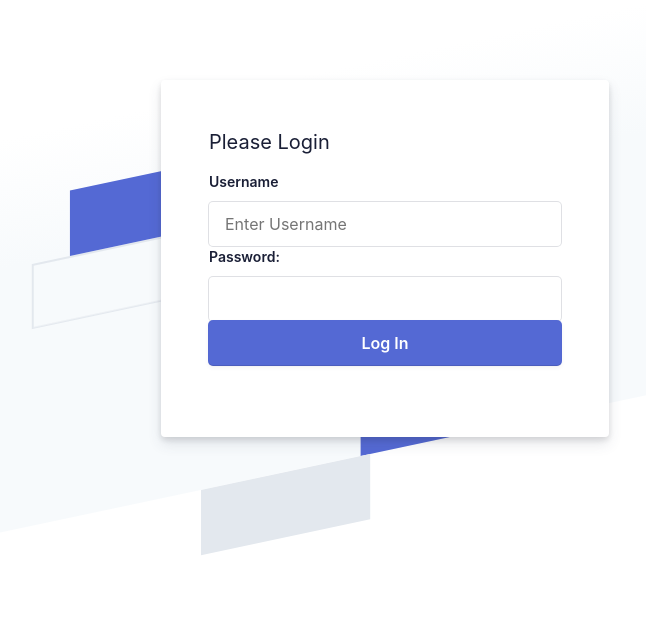
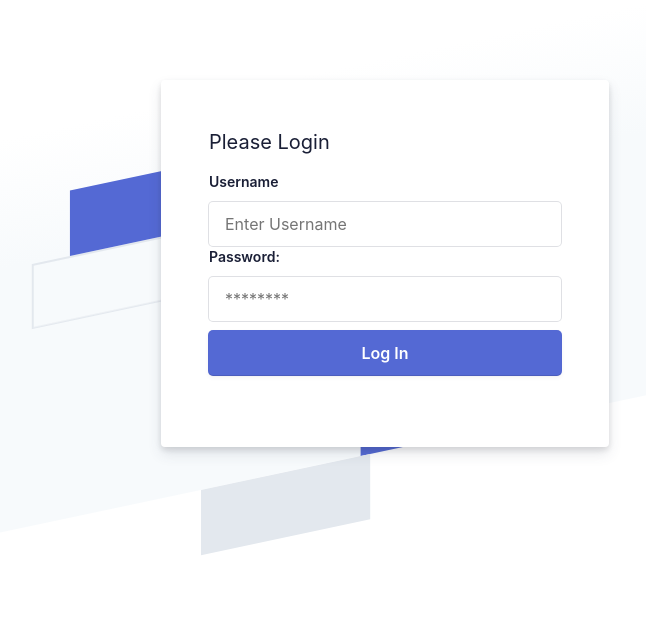
Before and after one commit to Lexicon-Group-2/Blog-project, a Django app: template templates/blog/login.html in a window 1280 px wide. Shown: the top 635 px of the page, without its empty margins (255-901 px from the left). Run offline with Django 3.2, Linux system fonts and the light colour scheme; the template is opened without the code that fills it, so the values that code supplies are empty.

Commit message:
Added margin to the login button and placeholder for password field.

```diff
--- a/templates/blog/login.html
+++ b/templates/blog/login.html
@@ -94,11 +94,11 @@
 
                 <br />
                 <label for="password">Password:</label>
-                <input type="password" name="password" type="password" />
+                <input type="password" name="password" type="password" placeholder="********" />
 
                 <br />
 
-                <input type="submit" value="Log In" />
+                <input style="margin-top: 10px;" type="submit" value="Log In" />
               </div>
             </form>
           </div>
```
